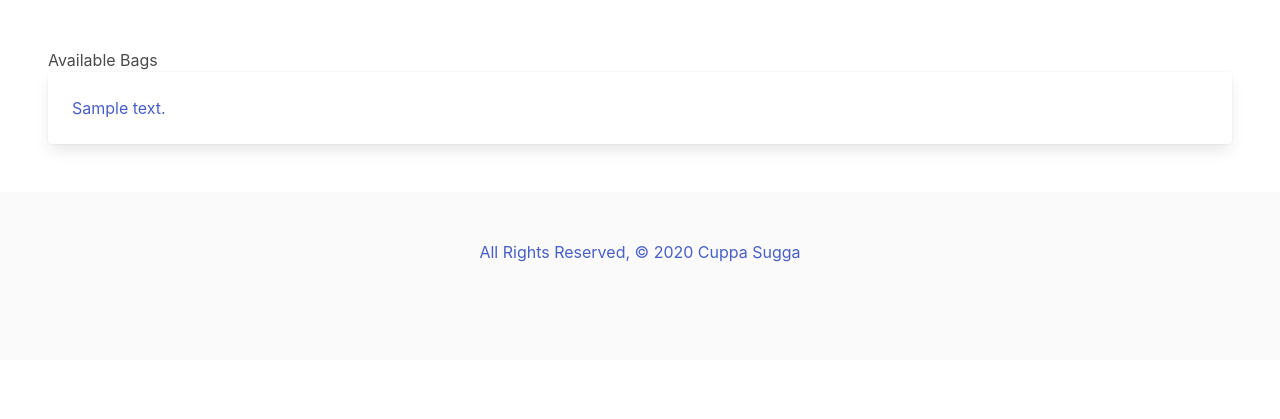
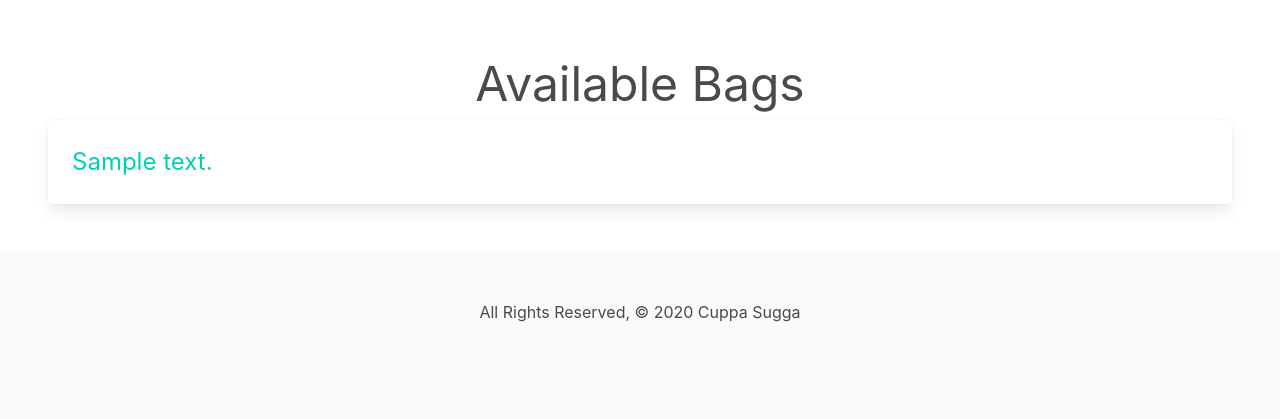
Before and after one commit to nikitamadora/cuppasugga, a Django app: page /bags/ in a window 1280 px wide. Shown: the part 56-475 px from the top of the page. Run offline with Django 3.2, Linux system fonts and the light colour scheme; tables that the repository leaves empty hold one stand-in row (values such as "Sample post"); some libraries are stand-ins or nearby versions; some web fonts are replaced.

Commit message:
Adds base header styling to public bags index

```diff
--- a/cuppasugga/main_app/templates/bags/index.html
+++ b/cuppasugga/main_app/templates/bags/index.html
@@ -1,14 +1,19 @@
 {% extends 'base.html' %}
 {% block content %}
 
-<h1>Available Bags</h1>
+<section class="list-header">
+  <div class="container">
+    <h1 class="is-size-1 has-text-centered">Available Bags</h1>
+  </div>
+</section>
 
 {% for bag in bags %}
   <div class="card">
     <a href="{% url 'public_bag_detail' bag.id %}">
       <div class="card-content">
-        <span class="card-title">{{ bag.content }}</span>
+        <span class="card-title is-size-4 has-text-primary">{{ bag.content }}</span>
       </div>
+    </a>
   </div>
 {% endfor %}
 
--- a/cuppasugga/main_app/templates/bags/public_detail.html
+++ b/cuppasugga/main_app/templates/bags/public_detail.html
@@ -4,7 +4,6 @@
 <section class="list-header">
   <div class="container">
     <h1 class="is-size-1 has-text-centered">Bag Contents</h1>
-
   </div>
 </section>
 
@@ -18,8 +17,6 @@
         </div>
     </div>
 </div>
-
-
 
 {% comment %} <div class="row">
     <div class="col s6">
```
